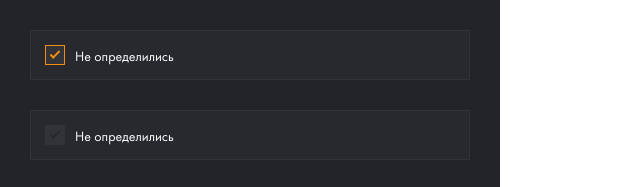
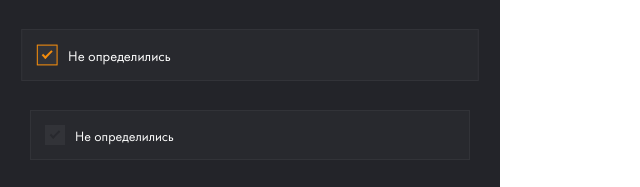
Before and after one commit to kenzaofficial/new-meters, a website: page source/ui-kit.html in a window 1280 px wide. In both pictures the pointer is over the element 250 px from the left and 55 px from the top of the page. Shown: the top 187 px of the page, 0-640 px from the left. Drawn offline with nearby package versions, Linux system fonts and the light colour scheme; files that its build step writes are made by us from their sources.

Commit message:
form hover added

```diff
--- a/source/sass/ui-kit.scss
+++ b/source/sass/ui-kit.scss
@@ -15,9 +15,9 @@
   background-color: $input-bg;
   transition: .3s;
 
-  // &:hover {
-  //   transform: scale(1.04);
-  // }
+  &:hover {
+    transform: scale(1.04);
+  }
 }
 
 
```
Also changed, not shown: source/ui-kit.html (+2 -2 lines).
